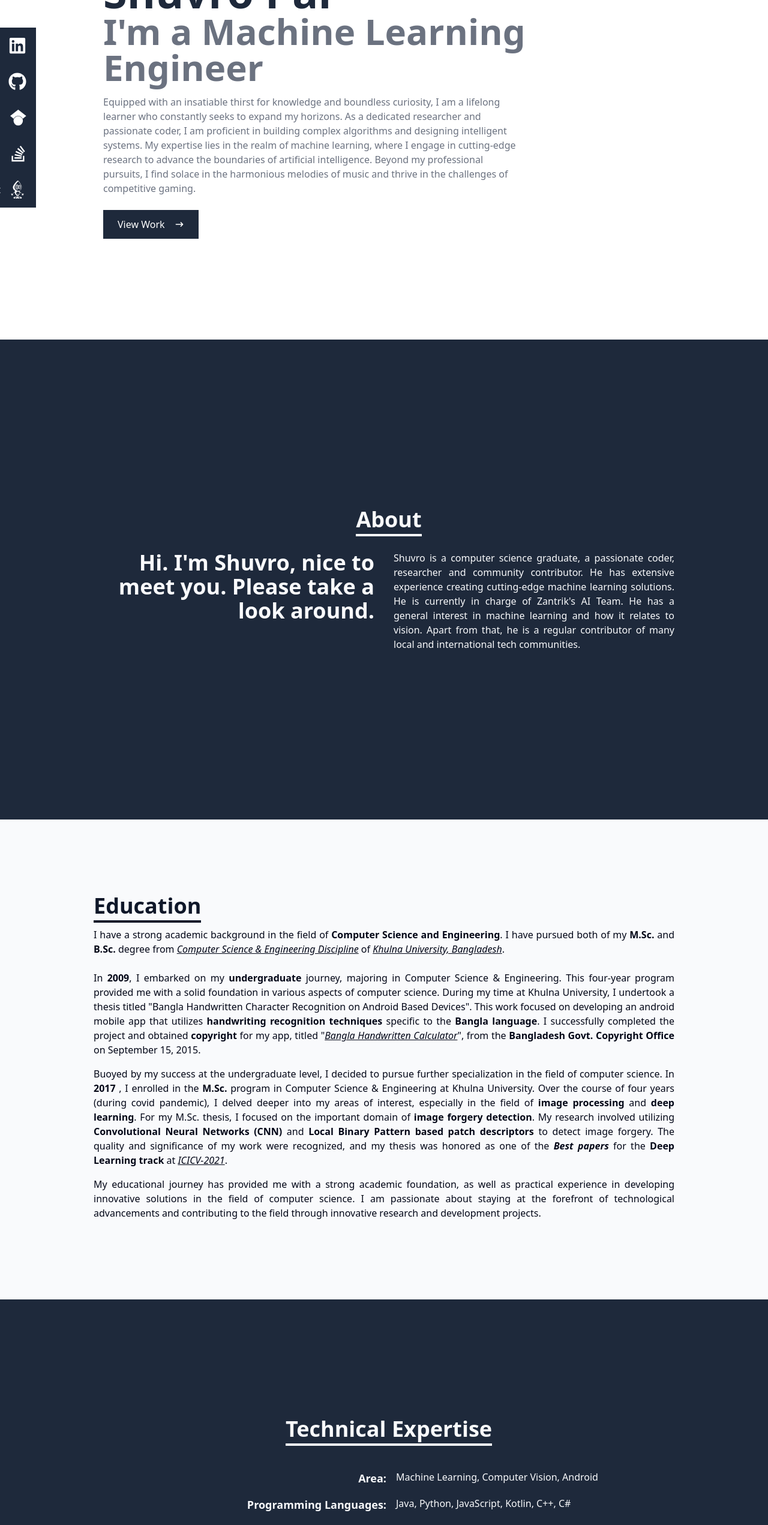
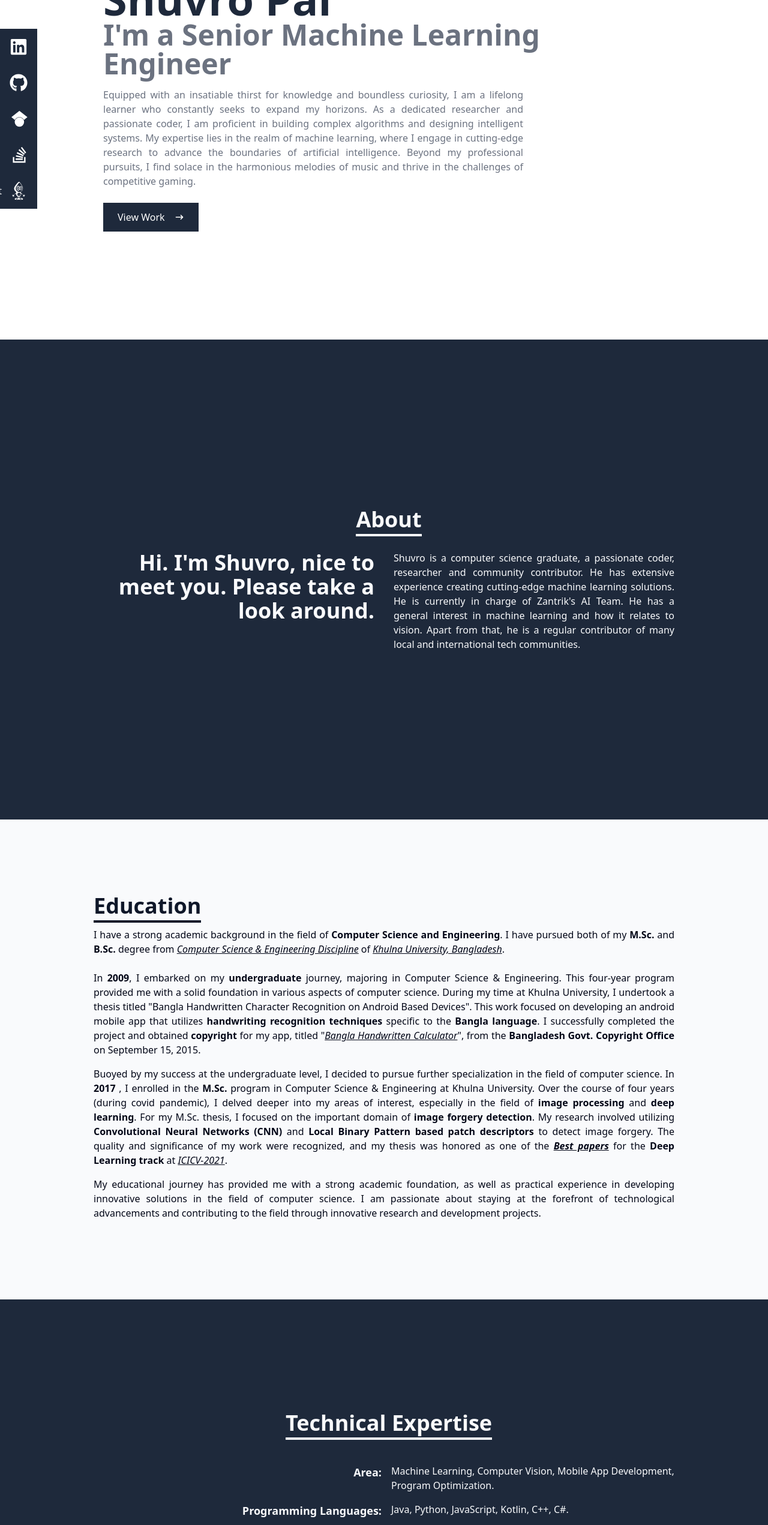
Before and after one commit to ridoy-ai/home, a React (Create React App) app: page / in a window 1280 px wide. Shown: the part 234-2776 px from the top of the page at 60% size. Built offline with nearby package versions, Linux system fonts and the light colour scheme; the HTML template or start-up script is replaced by a standard one.

Commit message:
design edit and fixes added.

```diff
--- a/src/components/Education.jsx
+++ b/src/components/Education.jsx
@@ -11,7 +11,7 @@ const Education = () => {
 
                     <p className='text-text-small-slate-dark py-2'>In <b>2009</b>, I embarked on my <b>undergraduate</b> journey, majoring in Computer Science & Engineering. This four-year program provided me with a solid foundation in various aspects of computer science. During my time at Khulna University, I undertook a thesis titled "Bangla Handwritten Character Recognition on Android Based Devices". This work focused on developing an android mobile app that utilizes <b>handwriting recognition techniques</b> specific to the <b>Bangla language</b>. I successfully completed the project and obtained <b>copyright</b> for my app, titled "<a class="underline italic" href="https://play.google.com/store/apps/details?id=com.droidcrackers.banglagonokjontro" rel="noreferrer" target="_blank">Bangla Handwritten Calculator</a>", from the <b>Bangladesh Govt. Copyright Office</b> on September 15, 2015. </p>
 
-                    <p className='text-text-small-slate-dark py-2'>Buoyed by my success at the undergraduate level, I decided to pursue further specialization in the field of computer science. In <b>2017</b> , I enrolled in the <b>M.Sc.</b>  program in Computer Science & Engineering at Khulna University. Over the course of four years (during covid pandemic), I delved deeper into my areas of interest, especially in the field of <b>image processing</b> and <b>deep learning</b>. For my M.Sc. thesis, I focused on the important domain of <b>image forgery detection</b>. My research involved utilizing <b>Convolutional Neural Networks (CNN)</b> and <b>Local Binary Pattern based patch descriptors</b> to detect image forgery. The quality and significance of my work were recognized, and my thesis was honored as one of the <b><a class="no-underline italic hover:underline" href="https://drive.google.com/drive/folders/1gVi-nBbFuUmBC5oCod3gyk1RlB0-vGjT?usp=sharing" rel="noreferrer" target="_blank">Best papers</a></b> for the <b>Deep Learning track</b> at <a class="underline italic" href="https://link.springer.com/book/10.1007/978-981-19-0475-2" rel="noreferrer" target="_blank">ICICV-2021</a>. </p>
+                    <p className='text-text-small-slate-dark py-2'>Buoyed by my success at the undergraduate level, I decided to pursue further specialization in the field of computer science. In <b>2017</b> , I enrolled in the <b>M.Sc.</b>  program in Computer Science & Engineering at Khulna University. Over the course of four years (during covid pandemic), I delved deeper into my areas of interest, especially in the field of <b>image processing</b> and <b>deep learning</b>. For my M.Sc. thesis, I focused on the important domain of <b>image forgery detection</b>. My research involved utilizing <b>Convolutional Neural Networks (CNN)</b> and <b>Local Binary Pattern based patch descriptors</b> to detect image forgery. The quality and significance of my work were recognized, and my thesis was honored as one of the <b><a class="underline italic" href="https://drive.google.com/drive/folders/1gVi-nBbFuUmBC5oCod3gyk1RlB0-vGjT?usp=sharing" rel="noreferrer" target="_blank">Best papers</a></b> for the <b>Deep Learning track</b> at <a class="underline italic" href="https://link.springer.com/book/10.1007/978-981-19-0475-2" rel="noreferrer" target="_blank">ICICV-2021</a>. </p>
 
                     <p className='text-text-small-slate-dark py-2'>My educational journey has provided me with a strong academic foundation, as well as practical experience in developing innovative solutions in the field of computer science. I am passionate about staying at the forefront of technological advancements and contributing to the field through innovative research and development projects.</p>
                 </div>
--- a/src/components/Experience.jsx
+++ b/src/components/Experience.jsx
@@ -38,6 +38,33 @@ const Experience = () => {
             link="http://example.com/link1"
           />
 
+          <ExperienceItem
+            date="Feb 2015 - Jun 2015"
+            dateColor="#6b7280"
+            name="Regional Project Manager & Lead Trainer"
+            company="EATL & Ministry of ICT, Bangladesh"
+            description="⦿ Implemented a 4 months Govt. operated android training program to three universities (KUET, KU, NWU) and acted as lead trainer for Khulna Zone."
+            link="http://example.com/link1"
+          />
+
+          <ExperienceItem
+            date="Oct 2014 - Feb 2015"
+            dateColor="#6b7280"
+            name="Chief Technology Officer"
+            company="Dream71 Bangladesh Limited"
+            description="⦿ Acted as idea, research and development lead, was responsible for building the first ever live cricket scoring app in Bangla language named “Cricket Bangladesh”."
+            link="http://example.com/link1"
+          />
+
+          <ExperienceItem
+            date="Dec 2013 - Mar 2014"
+            dateColor="#6b7280"
+            name="Junior Software Engineer"
+            company="The Code and Fix Software Limited"
+            description="⦿ Contributed into existing projects written for ASP.NET and Android platform."
+            link="http://example.com/link1"
+          />
+
           {/* Repeat this for other resume items */}
         </div>
         {/* <div className='grid sm:grid-cols-2 md:grid-cols-3 gap-4'>
--- a/src/components/Header.jsx
+++ b/src/components/Header.jsx
@@ -111,8 +111,8 @@ const Header = () => {
                 </li>
             </ul>
 
-            {/* social icons mailto:aligunesv2@gmail.com*/}
-            <div className='hidden lg:flex fixed flex-col top-[35%] left-0'>
+            {/* social icons */}
+            <div className='hidden lg:flex fixed flex-col top-[35%] left-0 border-solid border-2 border-text-plain-white'>
                 <ul>
                     <li className='w-[160px] h-[60px] bg-theme-dark-slate flex justify-between items-center ml-[-100px] hover:ml-[-10px] duration-200'>
                         <a className='flex justify-between items-center w-full text-[#fff]' href="https://www.linkedin.com/in/shuvropal/" rel="noreferrer" target="_blank">Linkedin <FaLinkedin size={30} /> </a>
--- a/src/components/Home.jsx
+++ b/src/components/Home.jsx
@@ -8,8 +8,8 @@ const Home = () => {
         <div className='max-w-[1000px] mx-auto px-8 flex flex-col justify-center h-full'>
             <p className='text-text-indigo mt-8 sm:mt-0'>Hi, my name is</p>
             <h1 className='text-4xl sm:text-7xl font-bold text-text-large-slate'>Shuvro Pal</h1>
-            <h2 className='text-4xl sm:text-6xl font-bold text-text-medium-gray'>I'm a Machine Learning Engineer</h2>
-            <p className='text-text-small-gray py-4 max-w-[700px]'>Equipped with an insatiable thirst for knowledge and boundless curiosity, I am a lifelong learner who constantly seeks to expand my horizons. As a dedicated researcher and passionate coder, I am proficient in building complex algorithms and designing intelligent systems. My expertise lies in the realm of machine learning, where I engage in cutting-edge research to advance the boundaries of artificial intelligence. Beyond my professional pursuits, I find solace in the harmonious melodies of music and thrive in the challenges of competitive gaming.</p>
+            <h2 className='text-4xl sm:text-5xl font-bold text-text-medium-gray'>I'm a Senior Machine Learning Engineer</h2>
+            <p className='text-text-small-gray py-4 max-w-[700px] text-justify'>Equipped with an insatiable thirst for knowledge and boundless curiosity, I am a lifelong learner who constantly seeks to expand my horizons. As a dedicated researcher and passionate coder, I am proficient in building complex algorithms and designing intelligent systems. My expertise lies in the realm of machine learning, where I engage in cutting-edge research to advance the boundaries of artificial intelligence. Beyond my professional pursuits, I find solace in the harmonious melodies of music and thrive in the challenges of competitive gaming.</p>
             <div>
                 <button className='text-[#fff] group bg-theme-dark-slate px-6 py-3 my-2 flex items-center hover:bg-[#fff] duration-200 hover:text-[#0F1729]'>View Work
                 <span>
--- a/src/components/Skills.jsx
+++ b/src/components/Skills.jsx
@@ -9,26 +9,26 @@ const Skills = () => {
                         <p className='text-4xl font-bold inline border-b-4 border-[#f9fafc]'>Technical Expertise</p>
                     </div>
                 </div>
-                <div class='max-w-[1000px] w-full gap-4 px-2 mt-4 pl-8 sm: pl-0 text-justify flex flex-col'>
+                <div class='max-w-[1000px] w-full gap-4 px-2 mt-4 pl-4 sm: pl-0 text-justify flex flex-col'>
                     <div class='w-full grid sm:grid-cols-2 flex flex-col gap-2 sm:gap-4 sm:flex-row sm:justify-center'>
                         <p class='font-bold text-left text-lg sm:text-right'>Area:</p>
-                        <p class='text-left sm:text-left sm:block'>Machine Learning, Computer Vision, Android</p>
+                        <p class='text-left sm:text-left sm:block'>Machine Learning, Computer Vision, Mobile App Development, Program Optimization.</p>
                     </div>
                     <div class='w-full grid sm:grid-cols-2 flex flex-col gap-2 sm:gap-4 sm:flex-row sm:justify-center'>
                         <p class='font-bold text-left text-lg sm:text-right'>Programming Languages:</p>
-                        <p class='text-left sm:text-left sm:block'>Java, Python, JavaScript, Kotlin, C++, C#</p>
+                        <p class='text-left sm:text-left sm:block'>Java, Python, JavaScript, Kotlin, C++, C#.</p>
                     </div>
                     <div class='w-full grid sm:grid-cols-2 flex flex-col gap-2 sm:gap-4 sm:flex-row sm:justify-center'>
                         <p class='font-bold text-left text-lg sm:text-right'>Framework/API/Technologies:</p>
-                        <p class='text-left sm:text-left sm:block'>Scikit-learn, TensorFlow, Keras, AWS SageMaker, AWS Rekognition, Pinecone, OpenAI API, J2SE, REST, JSON, SOAP, AIML, Google Map API, Place API, Graph API, YouTube API, Google Analytics, In-App Billing API V3, Volley, OkHttp, Retrofit, Ion, Glide, Picasso, Dagger, ButterKnife, GSON,.NET 4.0,.NET 4.5,SAPI, BlueCove, HtmlAgilityPack, React, React Native</p>
+                        <p class='text-left sm:text-left sm:block'>Scikit-learn, TensorFlow, Keras, AWS SageMaker, AWS Rekognition, Pinecone, OpenAI API, J2SE, REST, JSON, SOAP, AIML, Google Map API, Place API, Graph API, YouTube API, Google Analytics, In-App Billing API V3, Volley, OkHttp, Retrofit, Ion, Glide, Picasso, Dagger, ButterKnife, GSON,.NET 4.0,.NET 4.5,SAPI, BlueCove, HtmlAgilityPack, React, React Native.</p>
                     </div>
                     <div class='w-full grid sm:grid-cols-2 flex flex-col gap-2 sm:gap-4 sm:flex-row sm:justify-center'>
                         <p class='font-bold text-left text-lg sm:text-right'>Database:</p>
-                        <p class='text-left sm:text-left sm:block'>MySQL, MS SQL Server, SQLite</p>
+                        <p class='text-left sm:text-left sm:block'>MySQL, MS SQL Server, SQLite.</p>
                     </div>
                     <div class='w-full grid sm:grid-cols-2 flex flex-col gap-2 sm:gap-4 sm:flex-row sm:justify-center'>
                         <p class='font-bold text-left text-lg sm:text-right'>Web Development:</p>
-                        <p class='text-left sm:text-left sm:block'>PHP, ASP.NET 4.0, AJAX, HTML, CSS</p>
+                        <p class='text-left sm:text-left sm:block'>PHP, ASP.NET 4.0, AJAX, HTML, CSS.</p>
                     </div>
                     {/* <div class='flex flex-col justify-center w-full sm:w-auto'>
                         <p class='text-center text-right sm:text-left md:block'>Machine Learning, Android</p>
```
